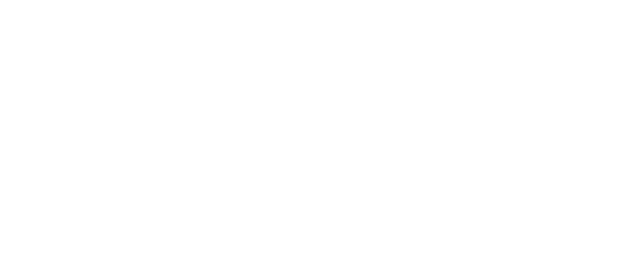
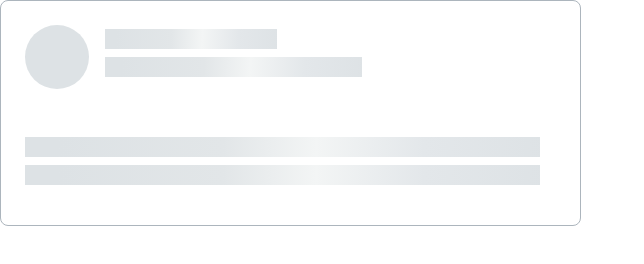
Before and after one commit to js-tasks-ru/htmlcss-20230411_gstratiyj, a website: page 04-lection2/02-skeleton/index.html in a window 1280 px wide. Shown: the whole page, without its empty margins (0-644 px from the left). Drawn offline with Linux system fonts and the light colour scheme.

Commit message:
added solution for dz4-skeleton

```diff
--- a/04-lection2/02-skeleton/index.html
+++ b/04-lection2/02-skeleton/index.html
@@ -6,6 +6,18 @@
         <link rel="stylesheet" href="./skeleton.css">
     </head>
     <body>
-
+        <div class="skeleton">
+            <div class="skeleton__header">
+                <img src="./Ellipse 2.svg" class="skeleton__image" alt="">
+                <div class="skeleton__header_content">
+                    <div class="skeleton__bar" style="width: 172px; height: 20px;"></div>
+                    <div class="skeleton__bar" style="width: 257px; height: 20px;"></div>
+                </div>
+            </div>
+            <div class="skeleton__body">
+                <div class="skeleton__bar" style="width: 515px; height: 20px;"></div>
+                <div class="skeleton__bar" style="width: 515px; height: 20px;"></div>
+            </div>
+        </div>
     </body>
 </html>
--- a/04-lection2/02-skeleton/skeleton.css
+++ b/04-lection2/02-skeleton/skeleton.css
@@ -0,0 +1,36 @@
+.skeleton {
+    width: 579px;
+    height: max-content;
+    border: 1px solid #ACB5BD;
+    border-radius: 8px;
+}
+
+.skeleton__header {
+    padding: 24px;
+    display: flex;
+}
+
+.skeleton__header_content {
+    display: flex;
+    flex-direction: column;
+    justify-content: center;
+}
+
+.skeleton__bar {
+    background: linear-gradient(92.51deg, #DDE2E5 6.44%, #E2E6E8 38.47%, #F3F5F5 56.48%, #E3E7EA 77.5%, #DDE2E5 102.52%);
+    margin-bottom: 8px;
+}
+
+.content_bar:last-child {
+    margin-bottom: 0;
+}
+
+.skeleton__image {
+    margin-right: 16px;
+}
+
+.skeleton__body {
+    padding: 24px 40px 32px 24px;
+    display: flex;
+    flex-direction: column;
+}
```
Also changed, not shown: 04-lection2/02-skeleton/Ellipse 2.svg (added).
